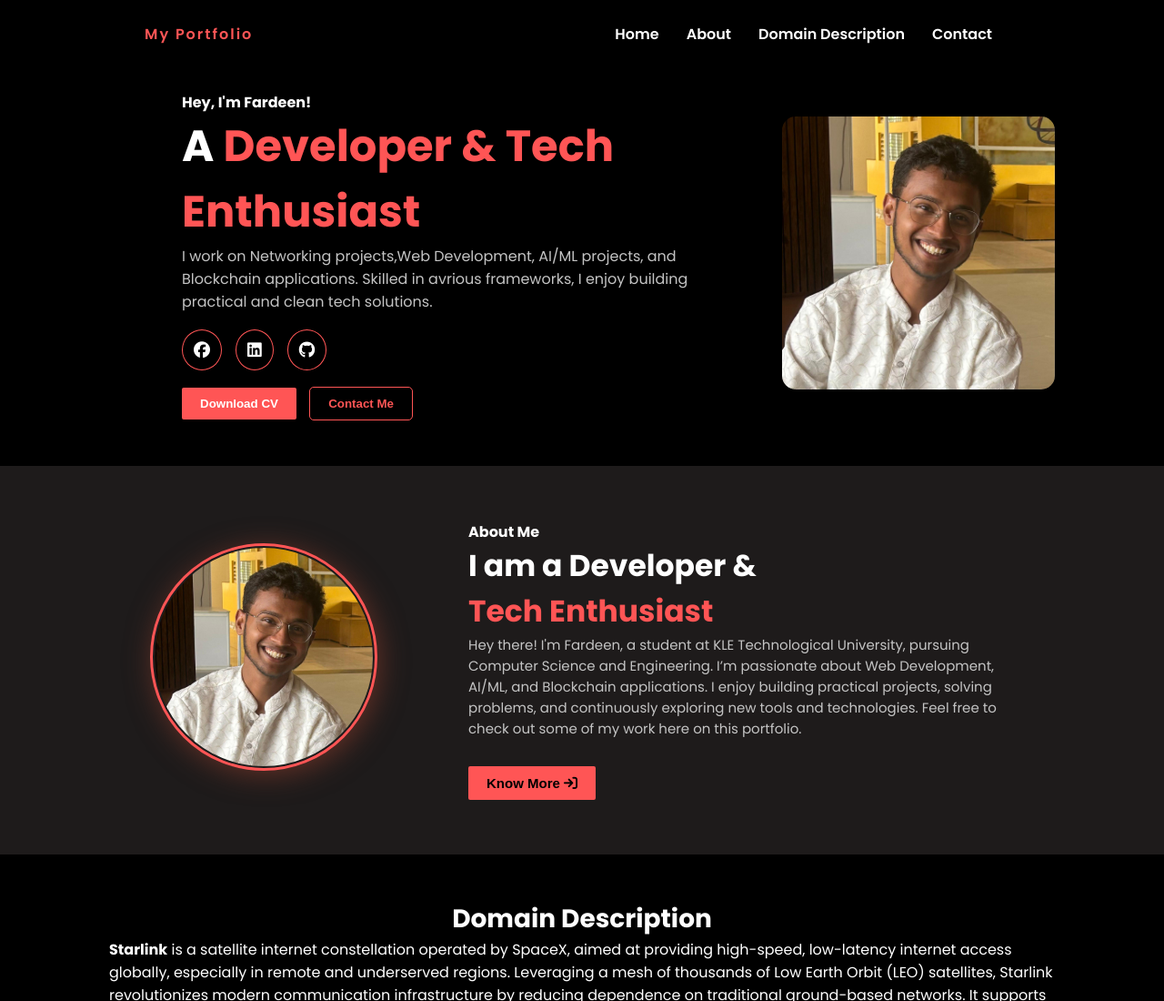
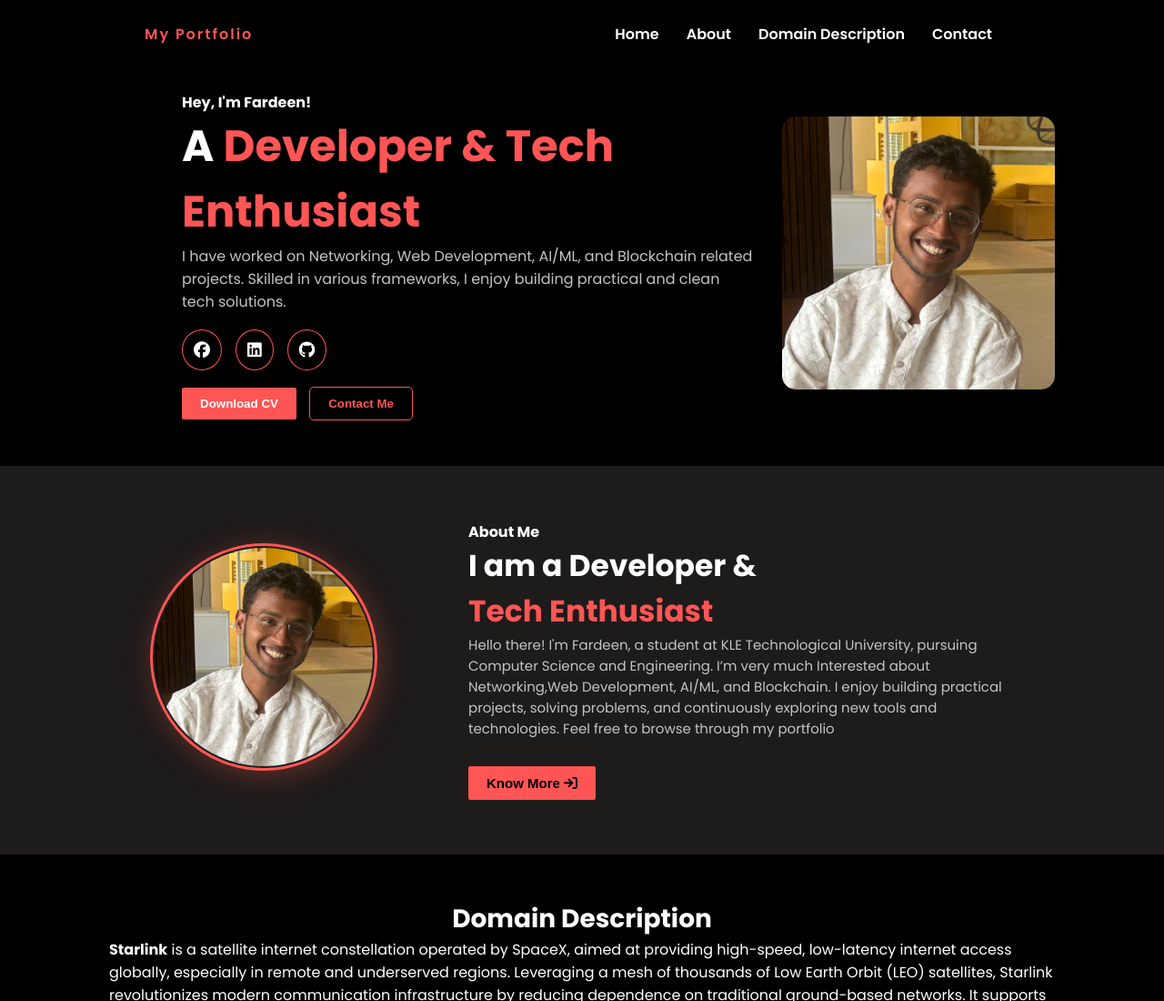
Before and after one commit to Fardeenv/portfolio_initial.github.io, a plain HTML site: page index.html in a window 1280 px wide. Shown: the top 1100 px of the page at 91% size. Drawn offline with Linux system fonts and the light colour scheme.

Commit message:
update html

```diff
--- a/index.html
+++ b/index.html
@@ -33,9 +33,9 @@
             A <span>Developer & Tech Enthusiast</span>
           </h2>
           <p class="hero-section__desc">
-            I work on Networking projects,Web Development, AI/ML projects, and
-            Blockchain applications. Skilled in avrious frameworks, I enjoy
-            building practical and clean tech solutions.
+            I have worked on Networking, Web Development, AI/ML, and Blockchain
+            related projects. Skilled in various frameworks, I enjoy building
+            practical and clean tech solutions.
           </p>
         </div>
 
@@ -88,12 +88,12 @@
         <h4>About Me</h4>
         <h2>I am a Developer &<br /><span>Tech Enthusiast</span></h2>
         <p>
-          Hey there! I'm Fardeen, a student at KLE Technological University,
-          pursuing Computer Science and Engineering. I’m passionate about Web
-          Development, AI/ML, and Blockchain applications. I enjoy building
-          practical projects, solving problems, and continuously exploring new
-          tools and technologies. Feel free to check out some of my work here on
-          this portfolio.
+          Hello there! I'm Fardeen, a student at KLE Technological University,
+          pursuing Computer Science and Engineering. I’m very much Interested
+          about Networking,Web Development, AI/ML, and Blockchain. I enjoy
+          building practical projects, solving problems, and continuously
+          exploring new tools and technologies. Feel free to browse through my
+          portfolio
         </p>
 
         <button class="btn btn-primary">
```
